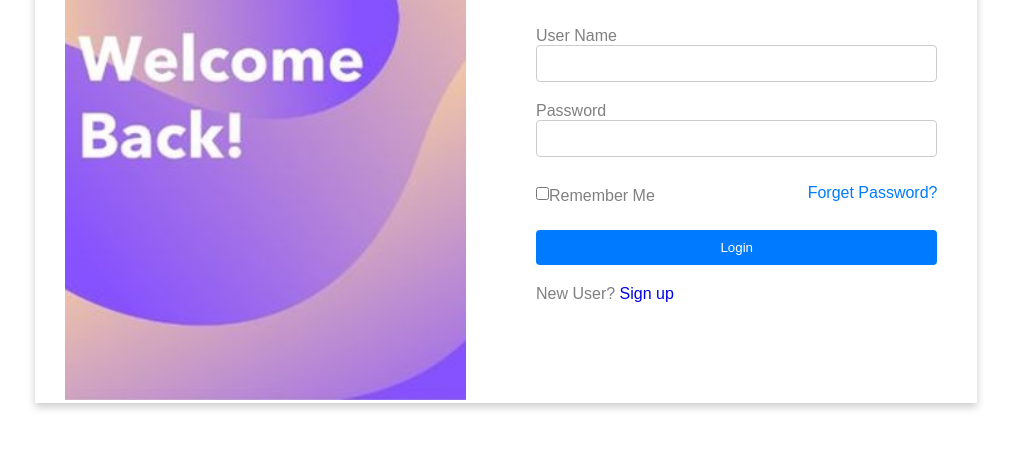
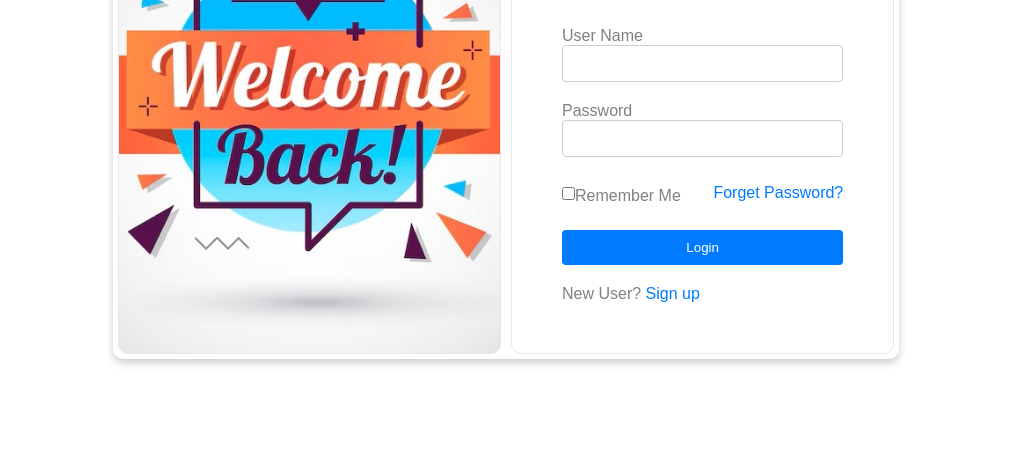
Before and after one commit to Mohib-Digital/-task-03-html-css-login-design, a plain HTML site: page index.html in a window 1280 px wide. Shown: the part 297-746 px from the top of the page, without its empty margins (134-1145 px from the left). Drawn offline with Linux system fonts and the light colour scheme.

Commit message:
update codes

```diff
--- a/assets/css/style.css
+++ b/assets/css/style.css
@@ -17,10 +17,10 @@ body, html {
 
 .login_page {
     display: flex;
-    width: 80%;
+    width: 100%;
     max-width: 1200px;
-    height: 75%;
     box-shadow: 0 4px 8px rgba(0, 0, 0, 0.2);
+    border-radius: 10px;
 }
 
 .form_container, .image_container {
@@ -33,23 +33,22 @@ body, html {
     display: flex;
     flex-direction: column;
     justify-content: center;
-    padding: 40px;
+    padding: 50px;
+    border-radius: 10px;
+    margin: 5px;
 }
 
 .image_container {
+    background-image: url(../img/img.jpg);
+    background-size: cover;
+    background-repeat: repeat;
+    background-position: center;
+    padding: 50px;
+    margin: 5px;
+    border-radius: 10px;
     display: flex;
     align-items: center;
     justify-content: center;
-}
-
-.image_container img {
-    /* background-image: url("../img/Welcoming\ img.jpg"); */
-    background-size: cover;
-    background-repeat: no-repeat;
-    background-position: center;
-    width: 100%;
-    height: 110%;
-    object-fit: cover;
 }
 
 h1 {
@@ -97,6 +96,19 @@ input[type="button"] {
 }
 
 .new_user {
-    /* text-align: center; */
     margin-top: 20px;
+
 }
+.new_user a {
+    color: #007BFF;
+}
+/* Media query for smaller screens */
+@media (max-width: 768px) {
+    .login_page {
+        flex-direction: column;
+    }
+
+    .image_container {
+        height: 100%; /* Adjust as needed */
+}
+}
--- a/index.html
+++ b/index.html
@@ -8,11 +8,10 @@
 </head>
 <body>
     <div class="login_page">
-        <div class="image_container">
-            <!-- Add your image here -->
-            <img src="./assets/img/Welcoming img.jpg" alt="Login Image">
+        <div class="image_container" style="border: 1px solid #e9e7e7;">
+            <!-- image divs -->
         </div>
-        <div class="form_container">
+        <div class="form_container" style="border: 1px solid #e9e7e7;">
             <h1>Login</h1>
             <p>Welcome back! Please login to your <br> account</p>
             <form action="">
```
Also changed, not shown: assets/img/Welcoming img.jpg (deleted), assets/img/img.jpg (added).
